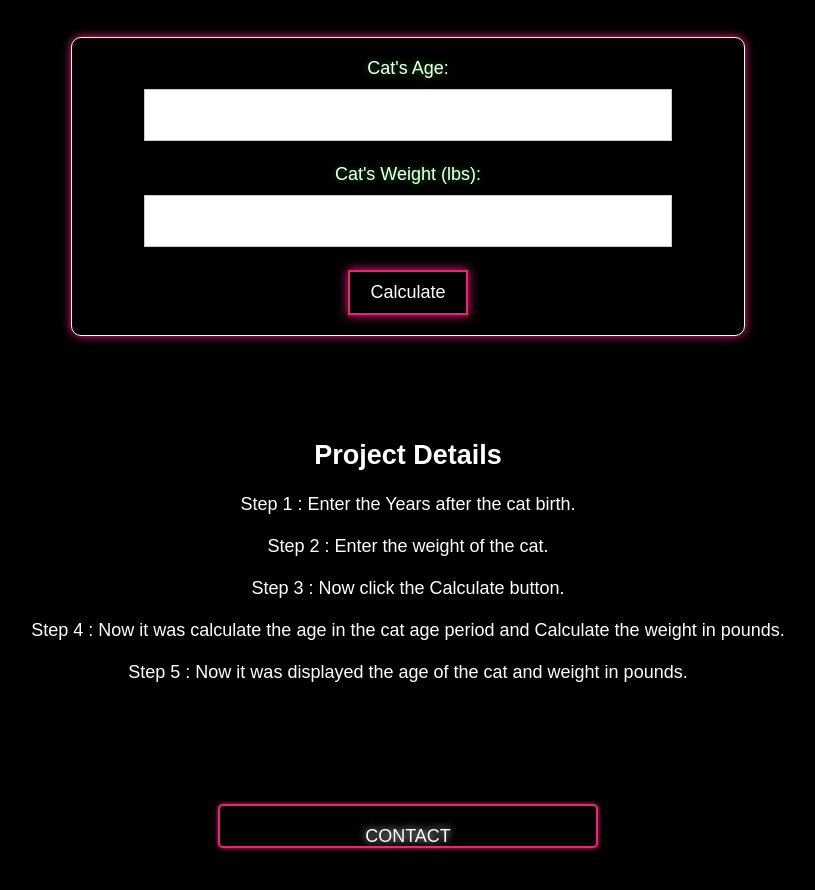
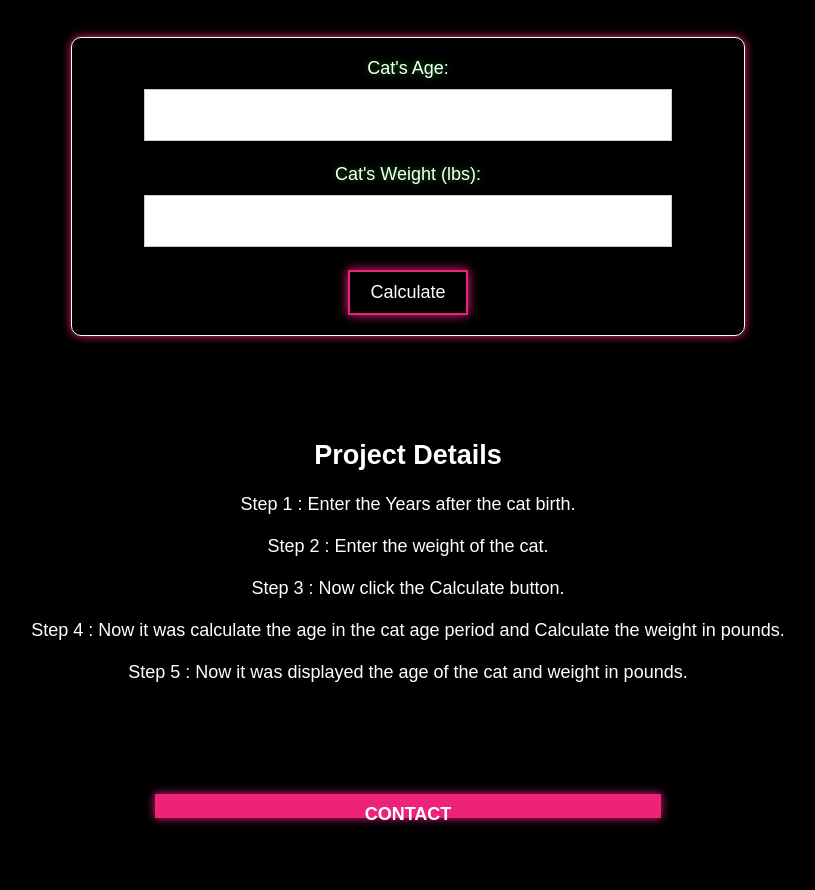
Before and after one commit to Priyadharshini-006/DIGITAL-PORTFOLIO-, a plain HTML site: page project.html in a window 1280 px wide. Shown: the part 100-990 px from the top of the page, without its empty margins (232-1047 px from the left). Drawn offline with Linux system fonts and the light colour scheme.

Commit message:
Update project.css

```diff
--- a/project.css
+++ b/project.css
@@ -39,32 +39,3 @@ h1{
  box-shadow: 0 0 40px #ED2279;
   position: relative;
 }
-.content button{
-    width: 30%;
-    margin: 40px auto;
-    padding: 20px;
-    border: 1px solid white;
-    border-radius: 10px;
-    background-color: black;
-    box-shadow: 0 0 4px #ED2279;
-    border: 2px solid #ED2279;
-    color: white;
-    text-shadow: 0 0 9px white;
-    font-size: 100%;
-    font-weight: 70;
-    border-radius: 5px;
-    transition: 0.2s linear;
-    position: relative;
-    left: 0px;
-    text-align: center;
-}
-.content button:hover{
- scale: 1.1;
- color: white;
- text-align: center;
- padding: 10px 20px;
- border: 2px solid #ED2279;
- background-color: transparent;
- font-weight: 70;
- box-shadow: 0 0 40px #ED2279;
-}
```
